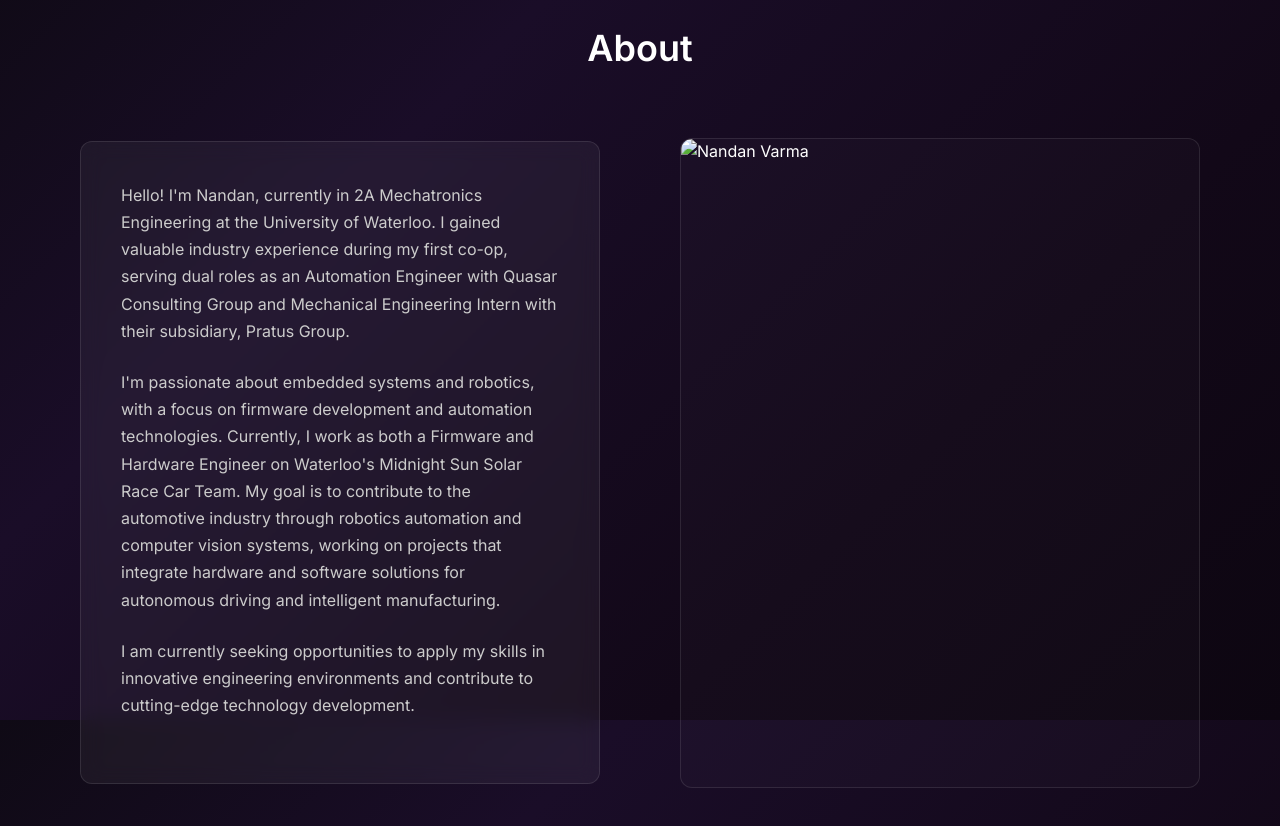
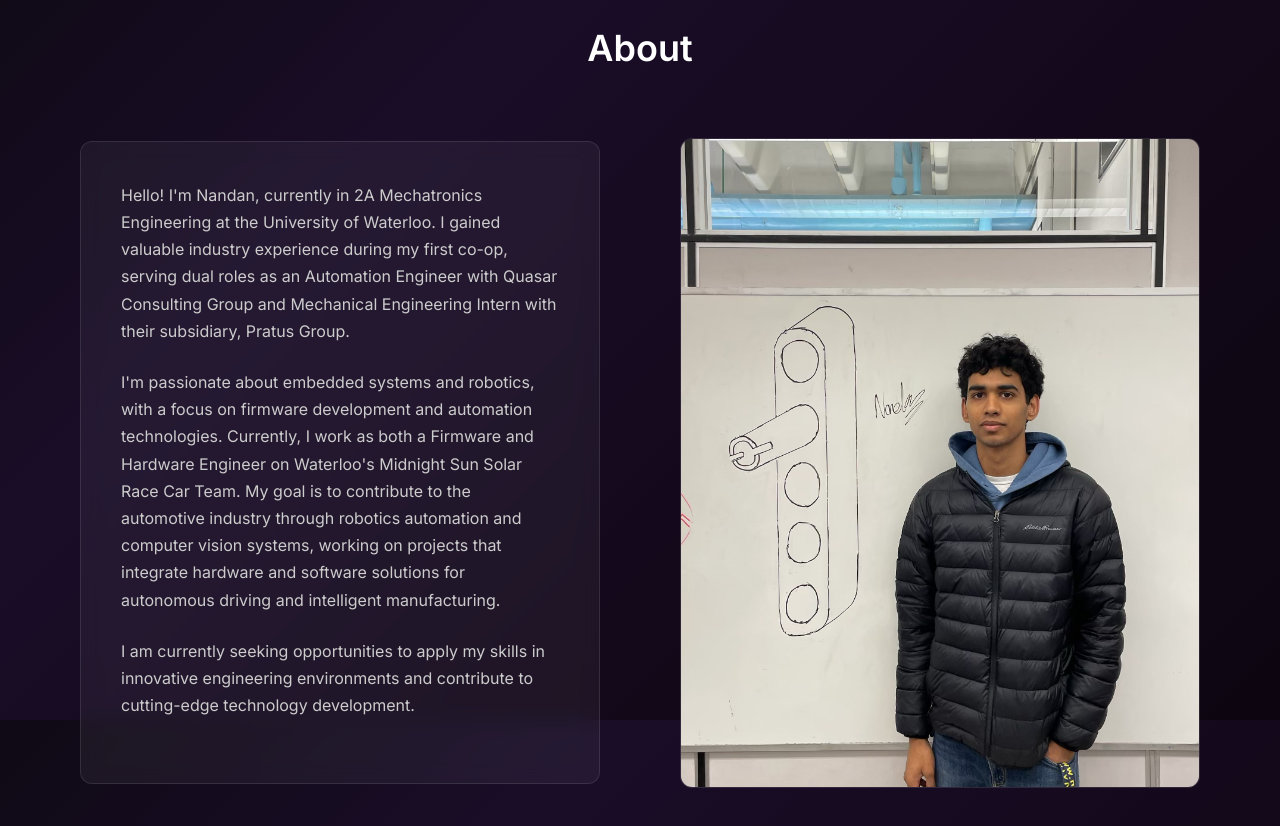
Before and after one commit to NandanV23/NandanV23, a plain HTML site: page index.html in a window 1280 px wide. Shown: the part 880-1706 px from the top of the page. Drawn offline with Linux system fonts and the light colour scheme.

Commit message:
Updated about me image

```diff
--- a/index.html
+++ b/index.html
@@ -503,7 +503,7 @@
             </div>
             <div class="about-image-container">
                 <!-- Replace the src with your actual image path -->
-                <img src="about_me.jpeg" alt="Nandan Varma" class="about-image">
+                <img src="images/about_me_image.jpeg" alt="Nandan Varma" class="about-image">
             </div>
         </div>
     </section>
```
